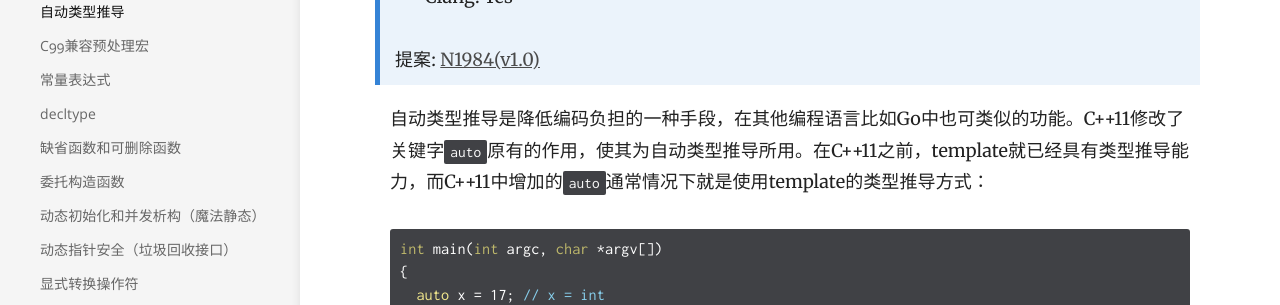
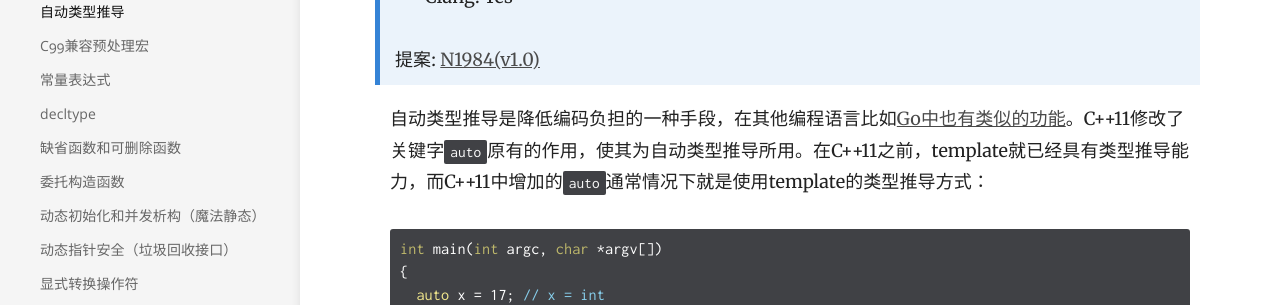
Before and after one commit to missdeer/cxxstd, a Jekyll site: the page built from _docs/C++11/auto.md, in a window 1280 px wide and 1400 px high, scrolled down 208 px. Shown: the part 153-458 px from the top of the window. Built offline with Jekyll 4.4.1, drawn with Linux system fonts in a browser that asks for light colours; nearby versions of some CDN libraries; comment, search, counter and statistics services are not loaded.

Commit message:
(*)update auto

````diff
--- a/_docs/C++11/auto.md
+++ b/_docs/C++11/auto.md
@@ -11,7 +11,7 @@ order: 2
 >
 > 提案: [N1984(v1.0)](http://www.open-std.org/jtc1/sc22/wg21/docs/papers/2006/n1984.pdf)
 
-自动类型推导是降低编码负担的一种手段，在其他编程语言比如Go中也可类似的功能。C++11修改了关键字`auto`原有的作用，使其为自动类型推导所用。在C++11之前，template就已经具有类型推导能力，而C++11中增加的`auto`通常情况下就是使用template的类型推导方式：
+自动类型推导是降低编码负担的一种手段，在其他编程语言比如[Go中也有类似的功能](https://golang.org/ref/spec#Short_variable_declarations)。C++11修改了关键字`auto`原有的作用，使其为自动类型推导所用。在C++11之前，template就已经具有类型推导能力，而C++11中增加的`auto`通常情况下就是使用template的类型推导方式：
 
 ```c++
 int main(int argc, char *argv[])
````
Also changed, not shown: other parts of _docs/C++11/auto.md (+6 -0 lines).
